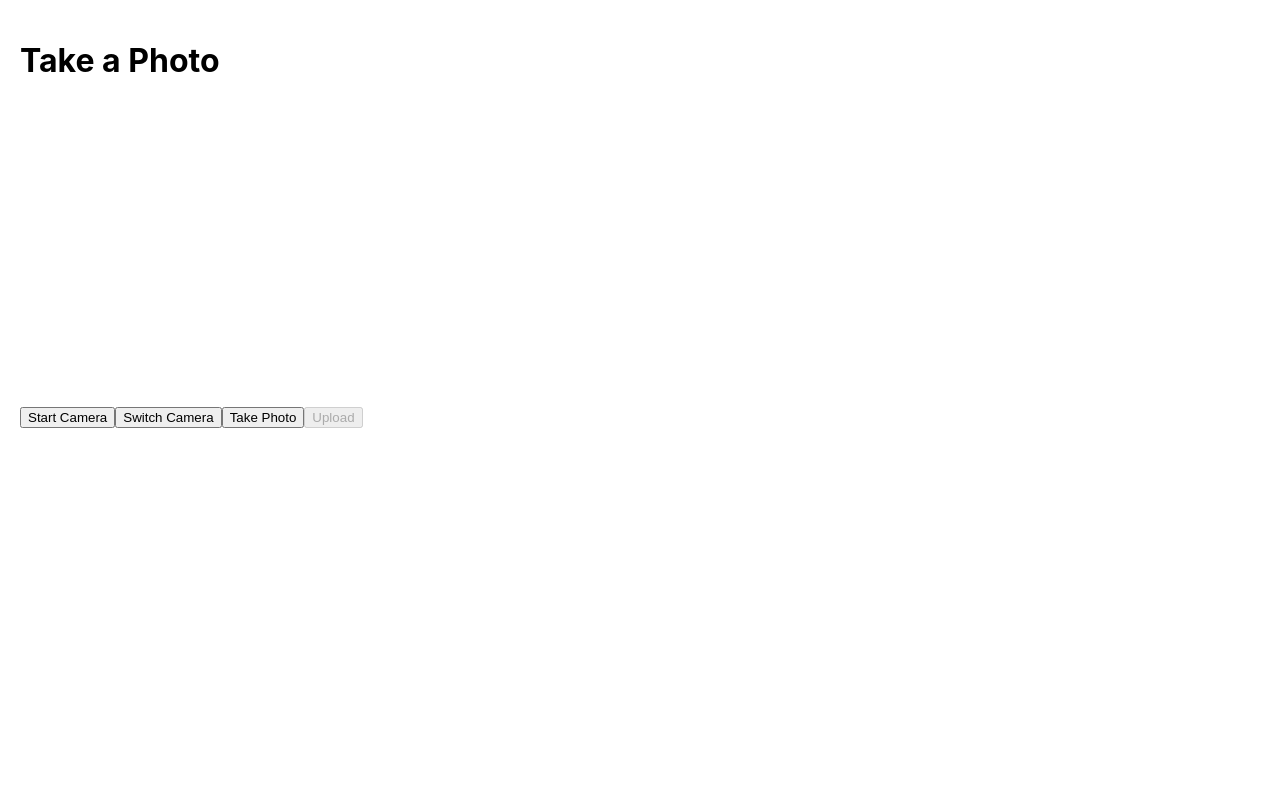
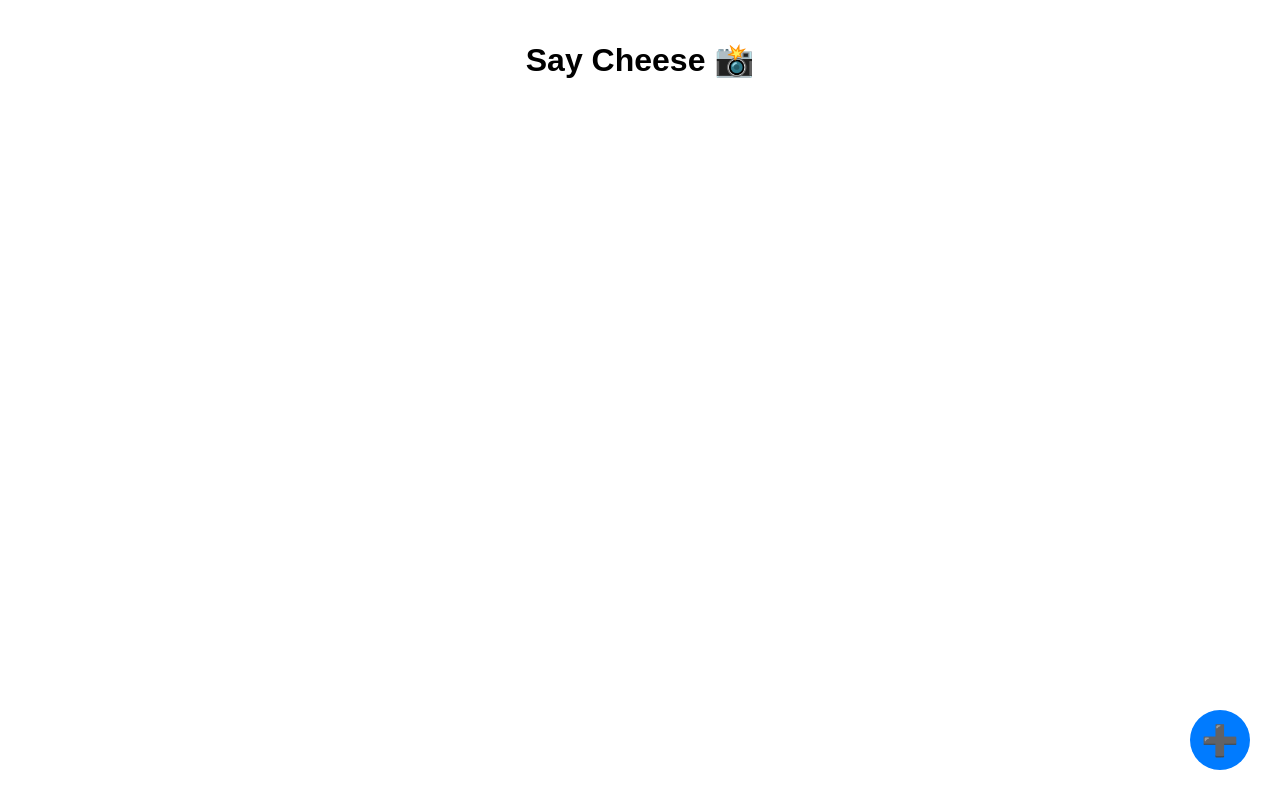
Before and after one commit to samir10068/SayCheese, a React (Create React App) app in the folder client/: page / in a window 1280 px wide. Built offline with nearby package versions, Linux system fonts and the light colour scheme.

Commit message:
Initial commit

```diff
--- a/client/src/App.css
+++ b/client/src/App.css
@@ -36,3 +36,59 @@
     transform: rotate(360deg);
   }
 }
+.app-container {
+  padding: 20px;
+  text-align: center;
+  font-family: sans-serif;
+}
+
+.fab-wrapper {
+  position: fixed;
+  bottom: 30px;
+  right: 30px;
+}
+
+.fab-button {
+  width: 60px;
+  height: 60px;
+  border-radius: 50%;
+  background-color: #007bff;
+  color: white;
+  font-size: 30px;
+  border: none;
+  cursor: pointer;
+  transition: transform 0.3s;
+}
+
+.fab-button.spin {
+  transform: rotate(45deg);
+}
+
+.fab-menu {
+  display: flex;
+  flex-direction: column;
+  position: absolute;
+  bottom: 70px;
+  right: 0;
+  gap: 10px;
+}
+
+.fab-option {
+  background: #fff;
+  border: 1px solid #ccc;
+  border-radius: 6px;
+  padding: 10px 15px;
+  cursor: pointer;
+}
+
+.fab-option:hover {
+  background: #f0f0f0;
+}
+
+.camera-container {
+  margin-top: 20px;
+}
+
+.camera-buttons button {
+  margin: 5px;
+}
--- a/client/src/App.js
+++ b/client/src/App.js
@@ -1,66 +1,26 @@
 import React, { useRef, useState } from 'react';
+import './App.css'; // You'll add the styles below
 
 function App() {
   const videoRef = useRef();
+  const [menuOpen, setMenuOpen] = useState(false);
   const [photo, setPhoto] = useState(null);
   const [uploadedURL, setUploadedURL] = useState('');
-  const [facingMode, setFacingMode] = useState('user'); // 'user' = selfie, 'environment' = rear
+  const [showCamera, setShowCamera] = useState(false);
+  const [facingMode, setFacingMode] = useState('user');
 
-  const startCamera = async () => {
-    try {
-      if (!navigator.mediaDevices || !navigator.mediaDevices.getUserMedia) {
-        alert("Camera not supported in this browser or not using HTTPS.");
-        return;
-      }
+  const toggleMenu = () => setMenuOpen(!menuOpen);
 
-      const stream = await navigator.mediaDevices.getUserMedia({
-        video: { facingMode },
-        audio: false
-      });
-
-      if (videoRef.current) {
-        videoRef.current.srcObject = stream;
-      }
-    } catch (err) {
-      console.error("Camera error:", err);
-      alert("Could not access camera. Make sure you're using HTTPS and a supported browser.");
+  const handleGalleryUpload = (e) => {
+    const file = e.target.files[0];
+    if (file) {
+      uploadFile(file);
     }
   };
 
-  const stopCamera = () => {
-    const stream = videoRef.current?.srcObject;
-    if (stream) {
-      const tracks = stream.getTracks();
-      tracks.forEach(track => track.stop());
-    }
-  };
-
-  const toggleCamera = () => {
-    stopCamera(); // Stop current camera
-    setFacingMode(prev => (prev === 'user' ? 'environment' : 'user'));
-    setTimeout(() => {
-      startCamera(); // Restart with new camera
-    }, 300);
-  };
-
-  const takePhoto = () => {
-    const canvas = document.createElement('canvas');
-    canvas.width = 400;
-    canvas.height = 300;
-    const ctx = canvas.getContext('2d');
-    if (!ctx || !videoRef.current) return;
-
-    ctx.drawImage(videoRef.current, 0, 0, 400, 300);
-    canvas.toBlob(blob => {
-      if (blob) setPhoto(blob);
-    }, 'image/jpeg');
-  };
-
-  const uploadPhoto = async () => {
-    if (!photo) return;
-
+  const uploadFile = async (file) => {
     const formData = new FormData();
-    formData.append('photo', photo);
+    formData.append('photo', file);
 
     const res = await fetch('https://saycheese-0cp0.onrender.com/api/upload', {
       method: 'POST',
@@ -71,22 +31,87 @@ function App() {
     setUploadedURL(data.url);
   };
 
+  const startCamera = async () => {
+    setShowCamera(true);
+    const stream = await navigator.mediaDevices.getUserMedia({
+      video: { facingMode },
+      audio: false,
+    });
+    videoRef.current.srcObject = stream;
+  };
+
+  const stopCamera = () => {
+    const stream = videoRef.current?.srcObject;
+    if (stream) stream.getTracks().forEach(track => track.stop());
+  };
+
+  const switchCamera = () => {
+    stopCamera();
+    setFacingMode(prev => (prev === 'user' ? 'environment' : 'user'));
+    setTimeout(() => startCamera(), 300);
+  };
+
+  const takePhoto = () => {
+    const canvas = document.createElement('canvas');
+    canvas.width = 400;
+    canvas.height = 300;
+    const ctx = canvas.getContext('2d');
+    if (!ctx || !videoRef.current) return;
+    ctx.drawImage(videoRef.current, 0, 0, 400, 300);
+    canvas.toBlob(blob => {
+      if (blob) {
+        setPhoto(blob);
+        uploadFile(blob);
+        stopCamera();
+        setShowCamera(false);
+      }
+    }, 'image/jpeg');
+  };
+
   return (
-    <div style={{ padding: 20 }}>
-      <h1>Take a Photo</h1>
-      <video ref={videoRef} autoPlay playsInline width="400" height="300" />
-      <br />
-      <button onClick={startCamera}>Start Camera</button>
-      <button onClick={toggleCamera}>Switch Camera</button>
-      <button onClick={takePhoto}>Take Photo</button>
-      <button onClick={uploadPhoto} disabled={!photo}>Upload</button>
-      <br />
+    <div className="app-container">
+      <h1>Say Cheese 📸</h1>
+
       {uploadedURL && (
         <div>
-          <h2>Uploaded:</h2>
-          <img src={uploadedURL} alt="Uploaded" width="400" />
+          <h2>Uploaded Image:</h2>
+          <img src={uploadedURL} alt="Uploaded" width="300" />
         </div>
       )}
+
+      {showCamera && (
+        <div className="camera-container">
+          <video ref={videoRef} autoPlay playsInline width="400" height="300" />
+          <div className="camera-buttons">
+            <button onClick={takePhoto}>📸 Take Photo</button>
+            <button onClick={switchCamera}>🔄 Switch Camera</button>
+            <button onClick={() => { stopCamera(); setShowCamera(false); }}>❌ Close</button>
+          </div>
+        </div>
+      )}
+
+      <div className="fab-wrapper">
+        <button className={`fab-button ${menuOpen ? 'spin' : ''}`} onClick={toggleMenu}>
+          ➕
+        </button>
+        {menuOpen && (
+          <div className="fab-menu">
+            <label className="fab-option">
+              📁 Upload from Gallery
+              <input
+                type="file"
+                accept="image/*"
+                capture="environment"
+                style={{ display: 'none' }}
+                onChange={handleGalleryUpload}
+              />
+            </label>
+            <button className="fab-option" onClick={startCamera}>
+              📷 Take Picture
+            </button>
+          </div>
+        )}
+      </div>
     </div>
   );
 }
```
